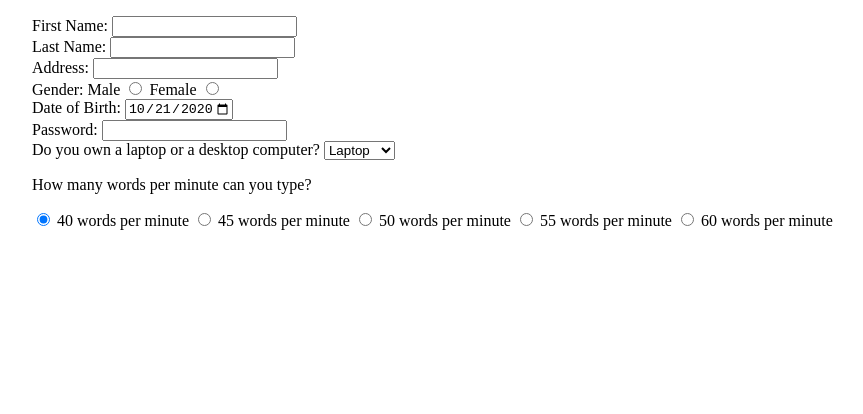
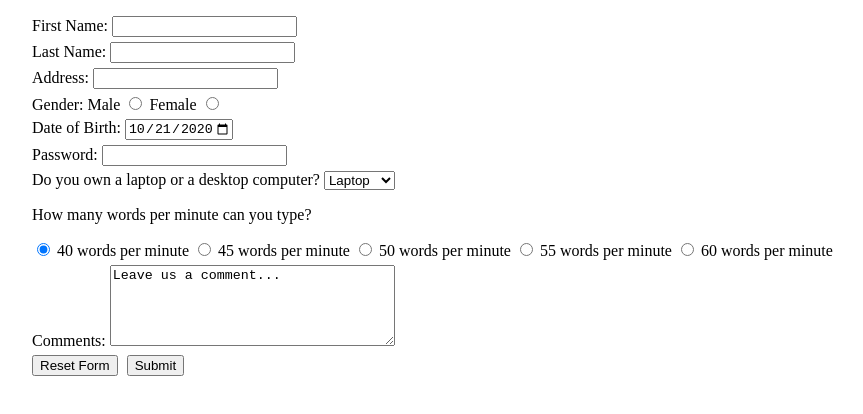
Before and after one commit to AndrewSRea/HTML_Challenges, a plain HTML site: page html-challenge-5.html in a window 1280 px wide. Shown: the whole page, without its empty margins (16-879 px from the left). Drawn offline with Linux system fonts and the light colour scheme.

Commit message:
Finished HTML Challenge 5

```diff
--- a/html-challenge-5.html
+++ b/html-challenge-5.html
@@ -4,6 +4,14 @@
         <meta charset="UTF-8">
         <meta name="viewport" content="width=device-width, initial-scale=1.0">
         <title>HTML Challenge 5</title>
+        <style>
+            li {
+                margin-top: 5px;
+            }
+            button {
+                margin: 0 5px 5px 0;
+            }
+        </style>
     </head>
     <body>
         <form>
@@ -56,6 +64,14 @@
                     <input type="radio" id="60wpm" name="wpm" value="60wpm">
                     <label for="60wpm">60 words per minute</label>
                 </li>
+                <li>
+                    <label for="comments">Comments:</label>
+                    <textarea id="comments" name="comments" rows="5" cols="33">Leave us a comment...</textarea>
+                </li>
+                <li>
+                    <button name="reset">Reset Form</button>
+                    <button name="submit">Submit</button>
+                </li>
             </ul>
         </form>
     </body>
```
